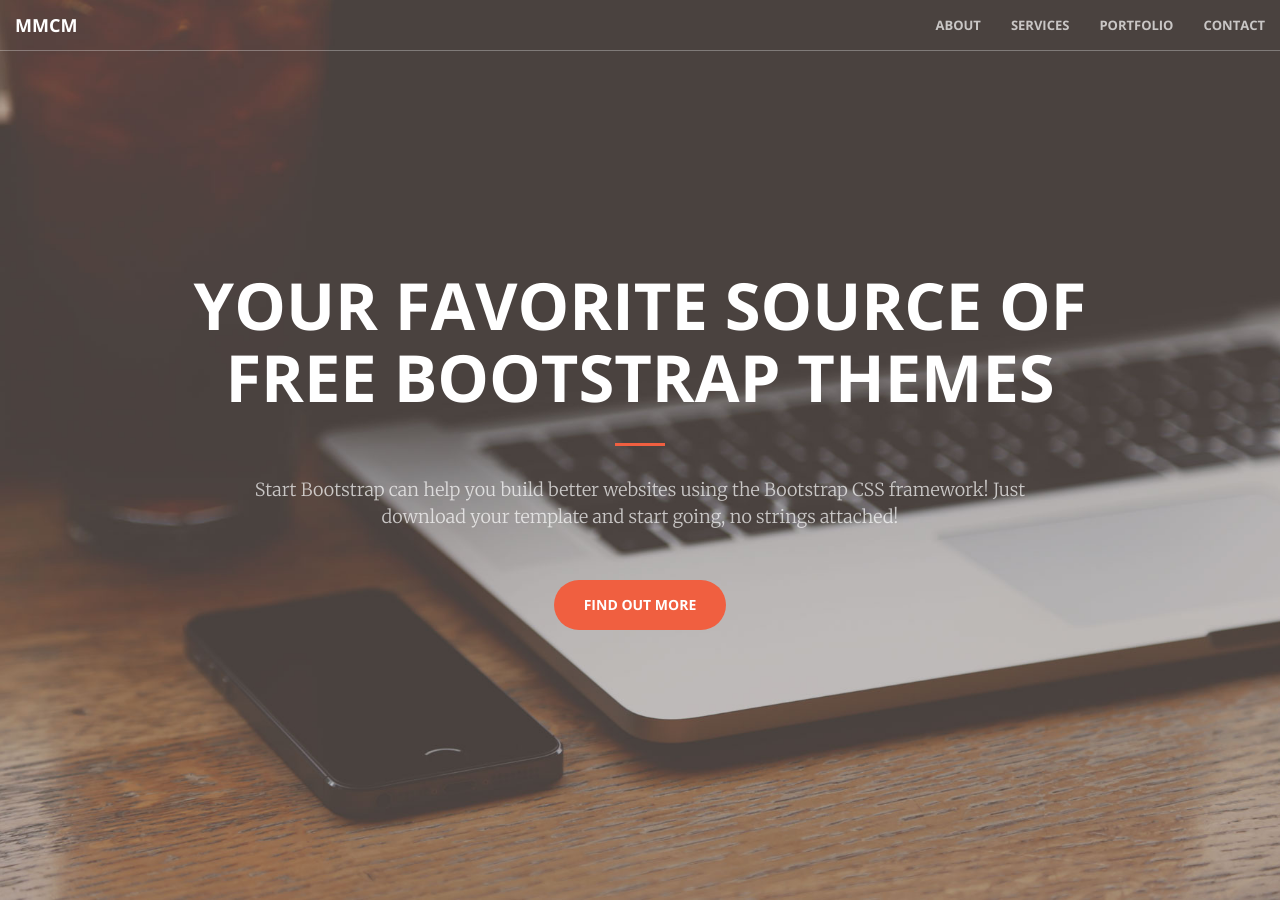
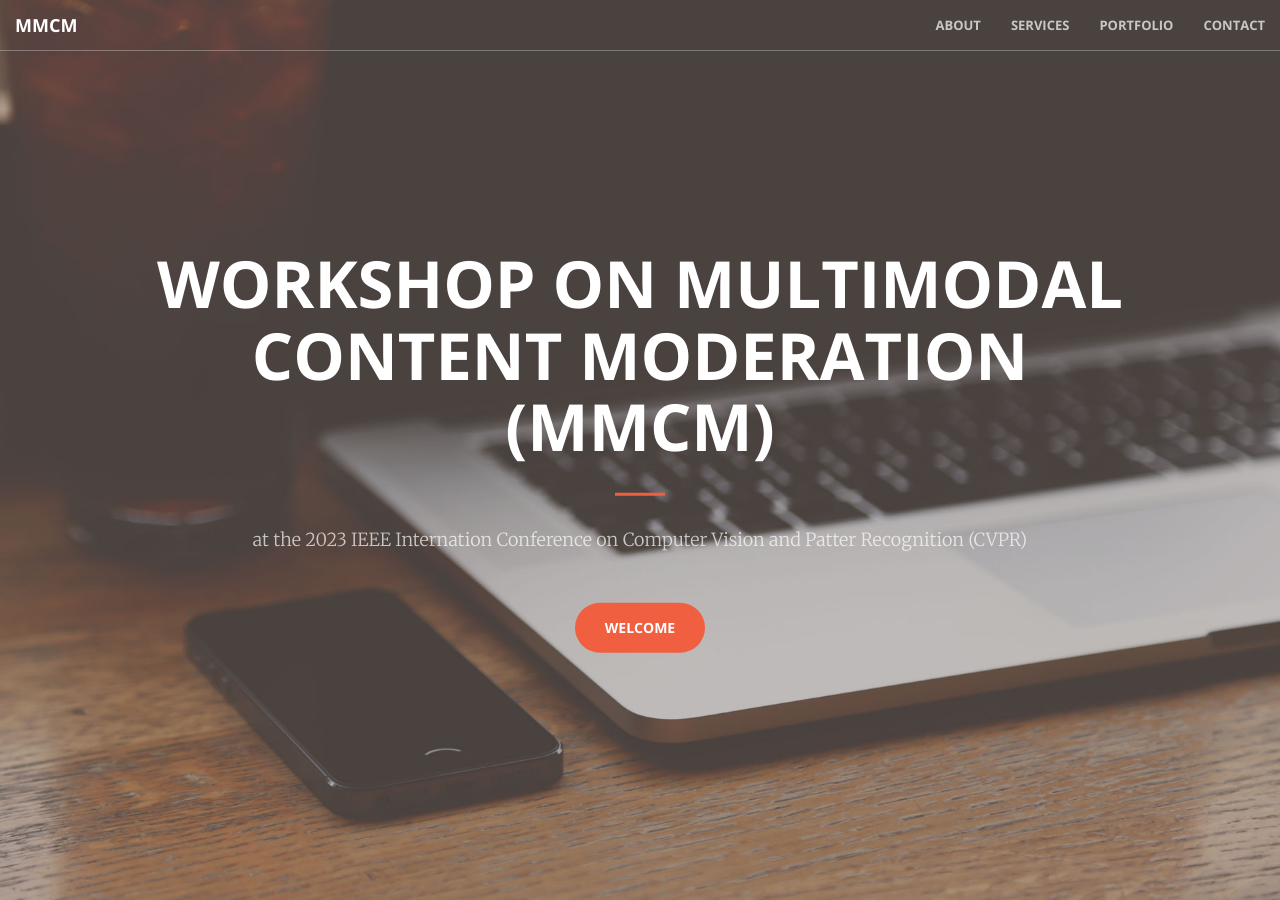
Before and after one commit to multimodal-content-moderation/multimodal-content-moderation.github.io, a Jekyll site: the page built from index.html, in a window 1280 px wide and 900 px high. Built offline with Jekyll 4.4.1, drawn with Linux system fonts in a browser that asks for light colours; some of the changed text lies outside the part shown.

Commit message:
add workshop details

```diff
--- a/_includes/call-to-action.html
+++ b/_includes/call-to-action.html
@@ -2,10 +2,10 @@
     <div class="container">
         <div class="row">
             <div class="col-lg-8 col-lg-offset-2 text-center">
-                <h2 class="section-heading">We've got what you need!</h2>
+                <h2 class="section-heading">Welcome!</h2>
                 <hr class="light">
-                <p class="text-faded">Start Bootstrap has everything you need to get your new website up and running in no time! All of the templates and themes on Start Bootstrap are open source, free to download, and easy to use. No strings attached!</p>
-                <a href="#" class="btn btn-default btn-xl">Get Started!</a>
+                <p class="text-faded">Welcome to the <strong>1<sup>st</sup> IEEE Workshop on Multimodal Content Moderation (MMCM)</strong> being held in conjunction with <a href="https://cvpr2023.thecvf.com/">CVPR 2023</a></p>
+<!--                <a href="#" class="btn btn-default btn-xl">Get Started!</a>-->
             </div>
         </div>
     </div>
--- a/_includes/header.html
+++ b/_includes/header.html
@@ -1,10 +1,10 @@
 <header>
     <div class="header-content">
         <div class="header-content-inner">
-            <h1>Your Favorite Source of Free Bootstrap Themes</h1>
+            <h1>Workshop on Multimodal Content Moderation (MMCM)</h1>
             <hr>
-            <p>Start Bootstrap can help you build better websites using the Bootstrap CSS framework! Just download your template and start going, no strings attached!</p>
-            <a href="#about" class="btn btn-primary btn-xl page-scroll">Find Out More</a>
+            <p>at the 2023 IEEE Internation Conference on Computer Vision and Patter Recognition (CVPR)</p>
+            <a href="#about" class="btn btn-primary btn-xl page-scroll">Welcome</a>
         </div>
     </div>
 </header>
```
